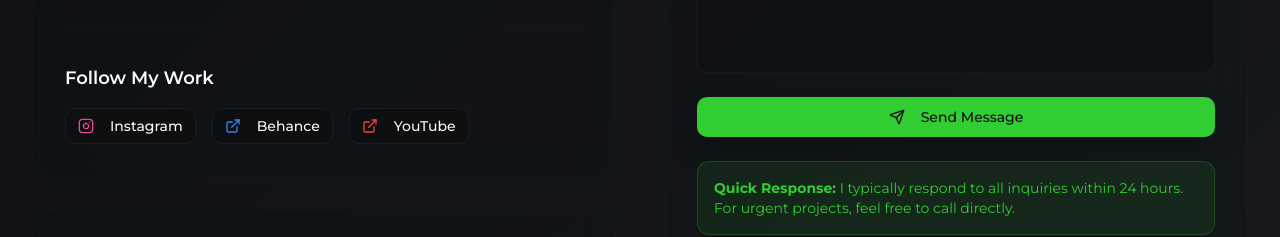
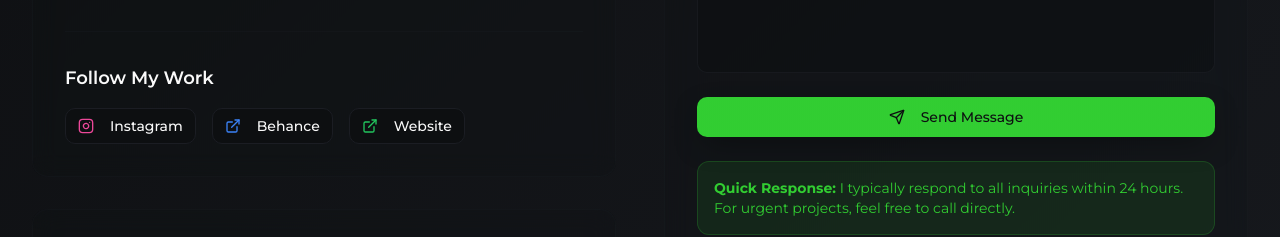
Before and after one commit to arungowdaedits/arungowdaedits, a React (Vite) app: page / in a window 1280 px wide. Shown: the part 6604-6841 px from the top of the page. Built offline with nearby package versions, Linux system fonts and the light colour scheme.

Commit message:
Update social links
Remove YouTube link from "Follow My Work" section and add arungowdaedits.carrd.co.

```diff
--- a/src/components/Contact.tsx
+++ b/src/components/Contact.tsx
@@ -113,10 +113,10 @@ const Contact = () => {
       color: "text-blue-500"
     },
     {
-      name: "YouTube",
+      name: "Website",
       icon: ExternalLink,
-      url: "https://youtube.com/@arungowda",
-      color: "text-red-500"
+      url: "https://arungowdaedits.carrd.co",
+      color: "text-green-500"
     }
   ];
 
```
